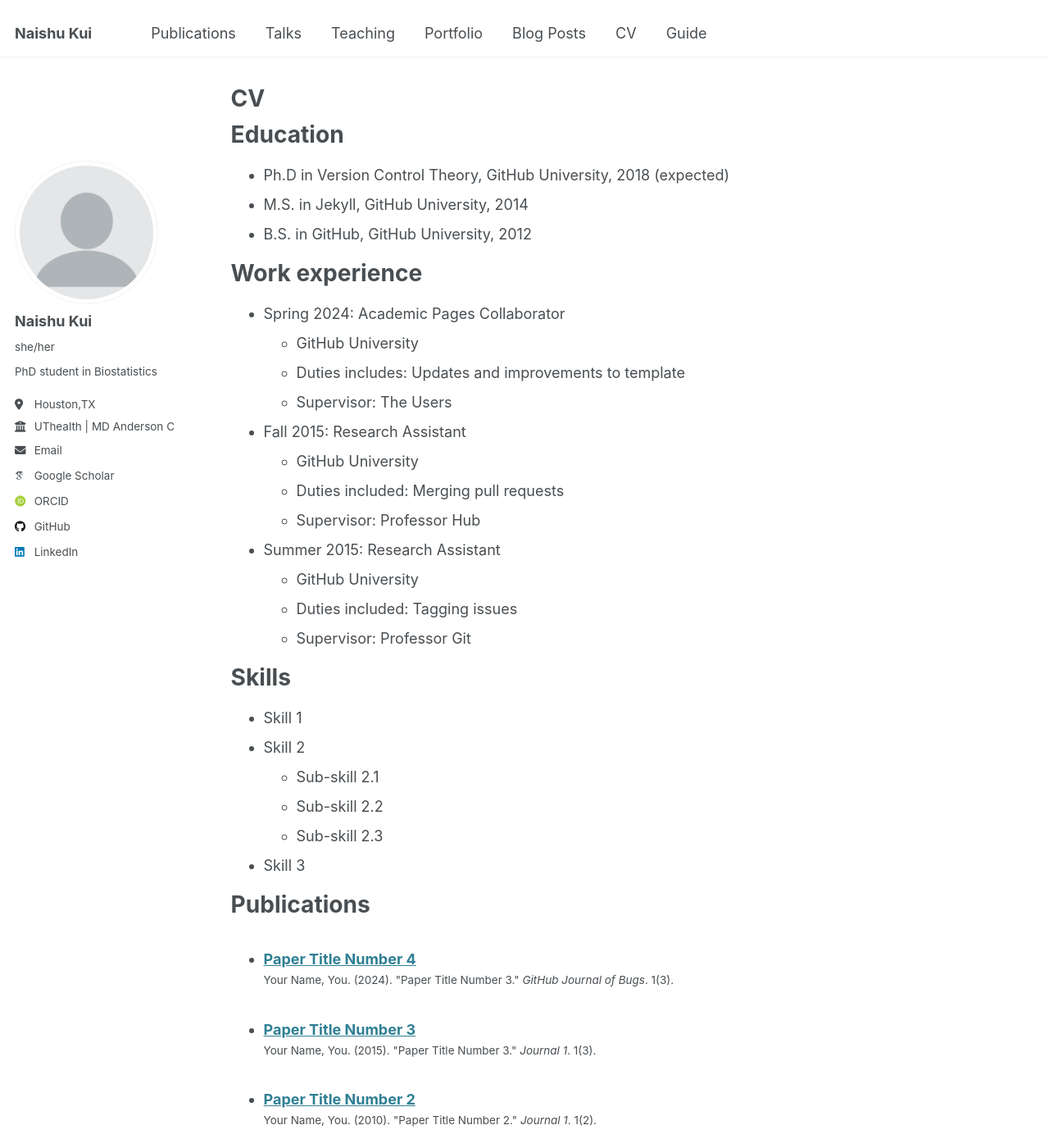
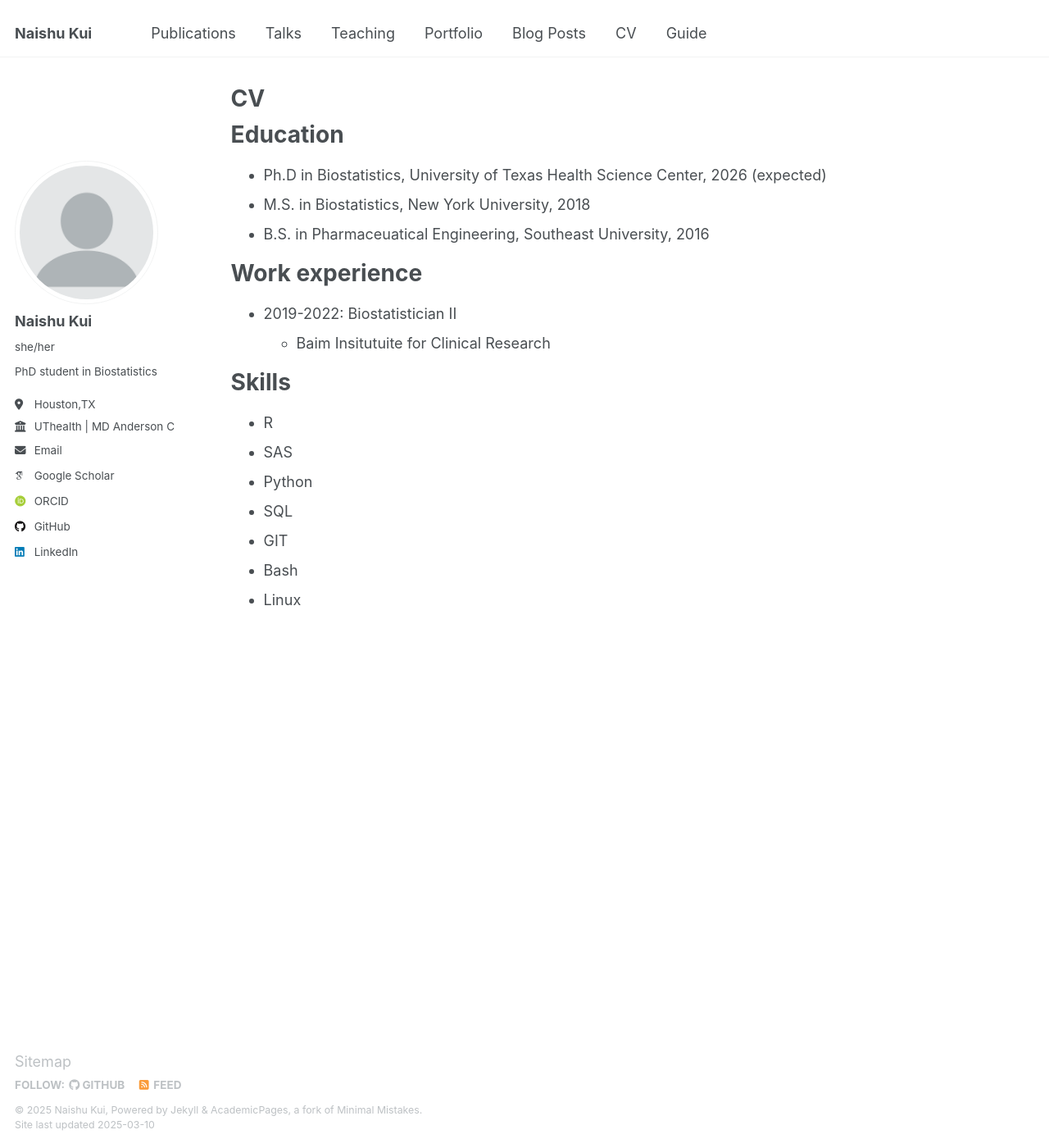
Before and after one commit to naishukui/naishukui.github.io, a Jekyll site: the page built from _pages/cv.md, in a window 1280 px wide and 1400 px high. Shown: the whole window at 82% size. Built offline with Jekyll 4.4.1, drawn with Linux system fonts in a browser that asks for light colours; some web fonts are replaced; some of the changed text lies outside the part shown.

Commit message:
Update cv.md

```diff
--- a/_pages/cv.md
+++ b/_pages/cv.md
@@ -11,54 +11,22 @@ redirect_from:
 
 Education
 ======
-* Ph.D in Version Control Theory, GitHub University, 2018 (expected)
-* M.S. in Jekyll, GitHub University, 2014
-* B.S. in GitHub, GitHub University, 2012
+* Ph.D in Biostatistics, University of Texas Health Science Center, 2026 (expected)
+* M.S. in Biostatistics, New York University, 2018
+* B.S. in Pharmaceuatical Engineering, Southeast University, 2016
 
 Work experience
 ======
-* Spring 2024: Academic Pages Collaborator
-  * GitHub University
-  * Duties includes: Updates and improvements to template
-  * Supervisor: The Users
+* 2019-2022: Biostatistician II
+  * Baim Insitutuite for Clinical Research
 
-* Fall 2015: Research Assistant
-  * GitHub University
-  * Duties included: Merging pull requests
-  * Supervisor: Professor Hub
-
-* Summer 2015: Research Assistant
-  * GitHub University
-  * Duties included: Tagging issues
-  * Supervisor: Professor Git
 
 Skills
 ======
-* Skill 1
-* Skill 2
-  * Sub-skill 2.1
-  * Sub-skill 2.2
-  * Sub-skill 2.3
-* Skill 3
-
-Publications
-======
-  <ul>{% for post in site.publications reversed %}
-    {% include archive-single-cv.html %}
-  {% endfor %}</ul>
-
-Talks
-======
-  <ul>{% for post in site.talks reversed %}
-    {% include archive-single-talk-cv.html  %}
-  {% endfor %}</ul>
-
-Teaching
-======
-  <ul>{% for post in site.teaching reversed %}
-    {% include archive-single-cv.html %}
-  {% endfor %}</ul>
-
-Service and leadership
-======
-* Currently signed in to 43 different slack teams
+* R
+* SAS
+* Python
+* SQL
+* GIT
+* Bash
+* Linux
```
